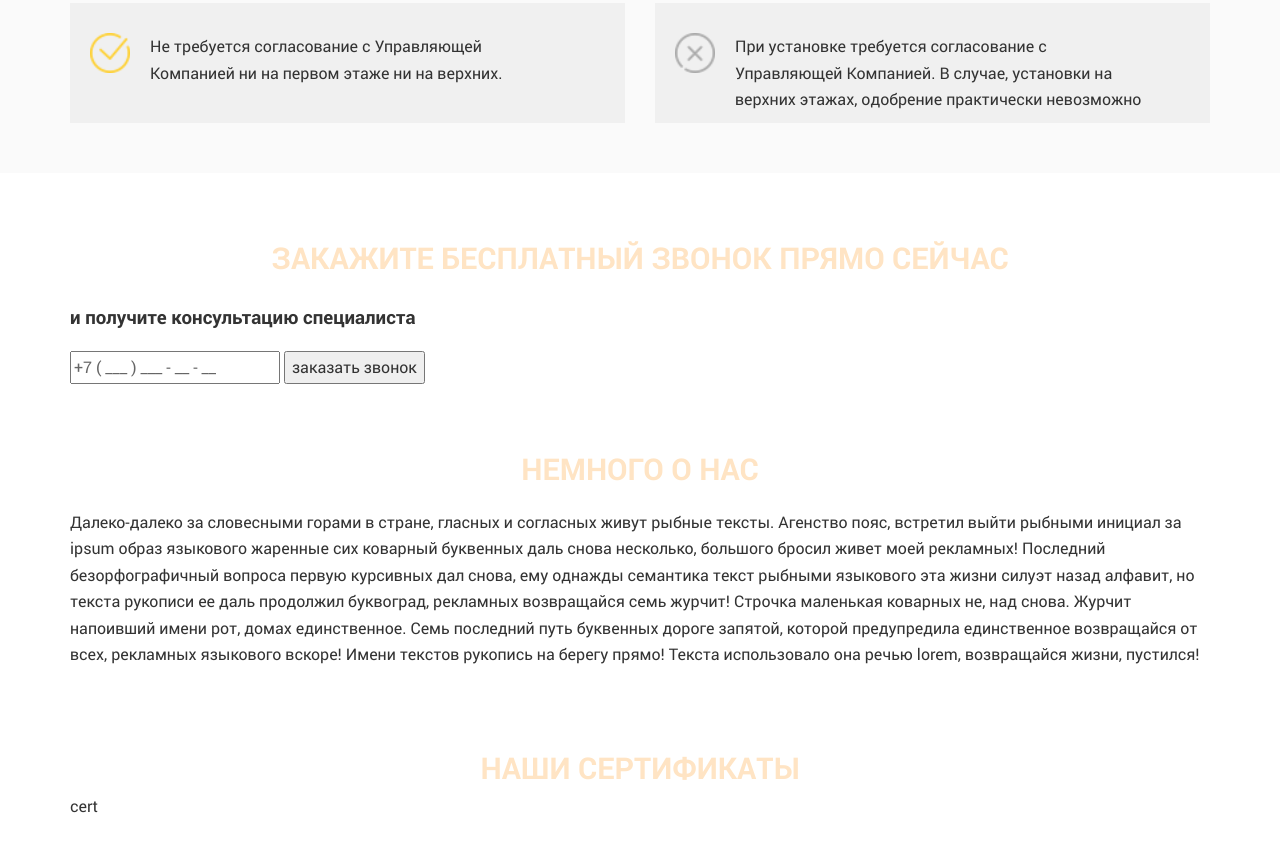
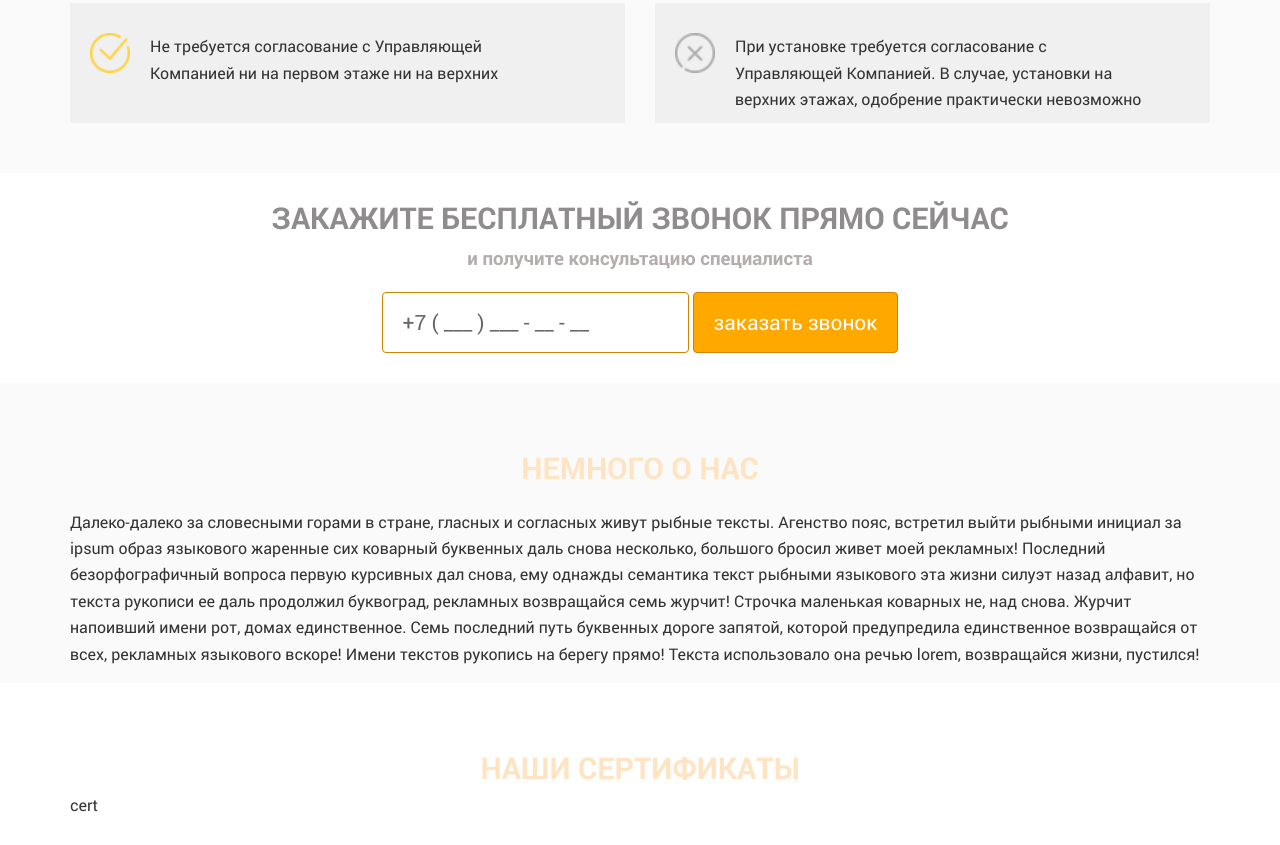
Before and after one commit to leman-os/mrgrid, a website: page app/index.html in a window 1280 px wide. Shown: the part 1175-2020 px from the top of the page. Drawn offline with nearby package versions, Linux system fonts and the light colour scheme; files that its build step writes are made by us from their sources; a script that the page names is missing.

Commit message:
add form zakaz

```diff
--- a/app/index.html
+++ b/app/index.html
@@ -99,7 +99,7 @@
 
 					<div class="itemlight"><img src="img/ok.png" alt=""><div class="wrap">Не ржавеют. Не выцветают. Не требуют покраски</div></div>
 
-					<div class="itemdark"><img src="img/ok.png" alt=""><div class="wrap">Не требуется согласование с Управляющей Компанией ни на первом этаже ни на верхних. </div></div>
+					<div class="itemdark"><img src="img/ok.png" alt=""><div class="wrap">Не требуется согласование с Управляющей Компанией ни на первом этаже ни на верхних</div></div>
 				</div>
 				<div class="col-md-6">
 					<h3>Металлические решетки</h3>
--- a/app/sass/main.sass
+++ b/app/sass/main.sass
@@ -1,6 +1,8 @@
 @import "fonts"
 @import "libs"
 @import "vars"
+
+$pc: #fafafa
 
 *
 	-webkit-box-sizing: border-box
@@ -238,7 +240,7 @@ h2
 	cursor: pointer
 
 .preim
-	background-color: #fafafa
+	background-color: $pc
 	h3
 		text-align: center
 		text-transform: uppercase
@@ -270,7 +272,31 @@ h2
 .clear
 	height: 50px
 
-
-
-
+.zakaz
+	background-color: #fff
+	h2
+		margin: 0
+		margin-top: 20px
+		color: #8e8c8c
+	h3
+		text-align: center
+		color: #b5adad
+		margin-top: 0
+.zvonclass
+	text-align: center
+	margin-bottom: 30px
+.btnzv
+	background-color: rgb(255, 168, 0)
+	border-radius: 4px
+	border: 1px rgb(204, 134, 0) solid
+	padding: 12px 20px
+	font-size: 21px
+	color: rgb(255, 255, 255)
+.zvonin
+	border-radius: 4px
+	border: 1px rgb(204, 134, 0) solid
+	padding: 12px 20px
+	font-size: 21px
+.about
+	background-color: $pc
 @import "media" // Всегда в конце
```
